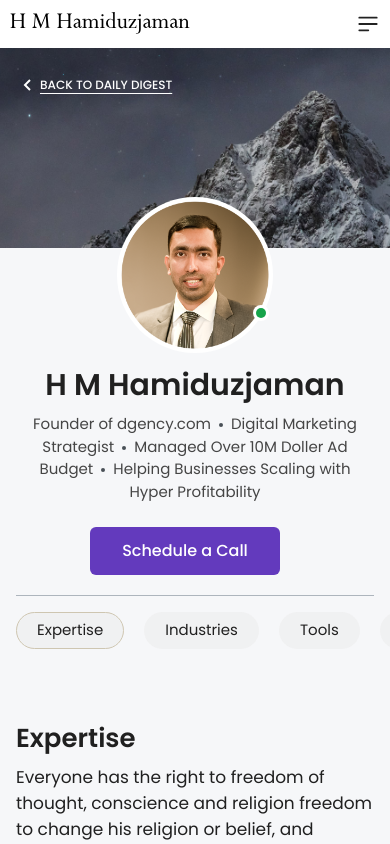
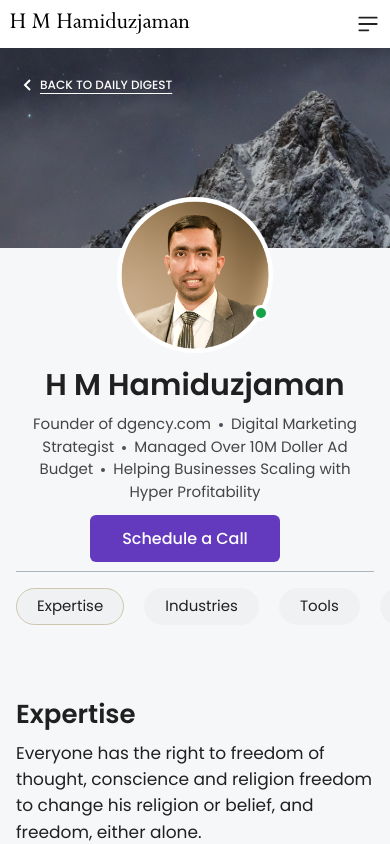
Before and after one commit to shakil-dgency/portfolio-client, a Next.js app: page /profile in a window 390 px wide. Shown: the top 844 px of the page. Built offline with nearby package versions, Linux system fonts and the light colour scheme; a web font is replaced by a local one.

Commit message:
hero cta link added

```diff
--- a/src/components/Hero.js
+++ b/src/components/Hero.js
@@ -93,9 +93,12 @@ function Hero() {
 							</div>
 						</div>
 						<div className=" self-center mt-6 md:mt-5 pr-[20px] lg:pr-[50px]">
-							<button className=" bg-[#633ABD] text-white text-[16px] font-[500] md:text-[14px] px-8 py-3 lg:px-[25px] lg:py-[15px] rounded-md translate-x-0 ">
+							<Link
+								href={"/schedule-call"}
+								className=" bg-[#633ABD] text-white text-[16px] font-[500] md:text-[14px] px-8 py-3 lg:px-[25px] lg:py-[15px] rounded-md translate-x-0 "
+							>
 								Schedule a Call
-							</button>
+							</Link>
 						</div>
 					</div>
 					<div className="h-[1px] w-[full] mt-5 bg-[#ADB5BD] mx-[16px] md:mx-[30px] lg:mx-[50px]"></div>
```
